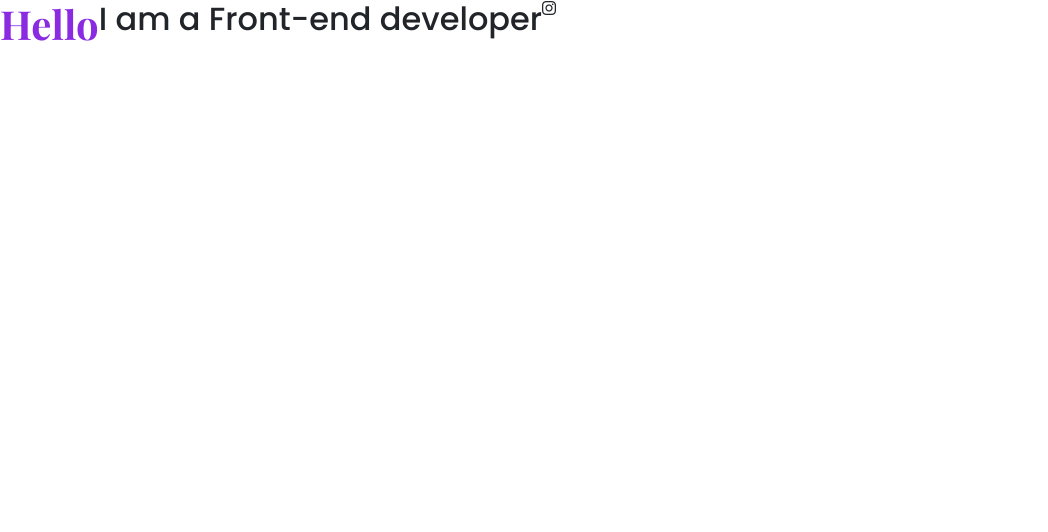
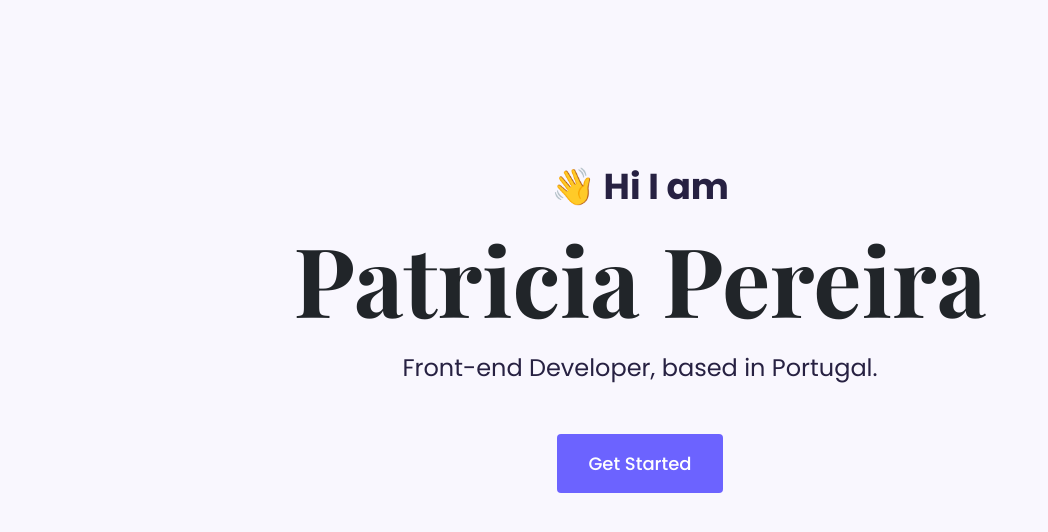
Before and after one commit to Karolinaa12/Portfolio-figma-project, a plain HTML site: page index.html in a window 1280 px wide. Shown: the whole page, without its empty margins (0-1048 px from the left). Drawn offline with nearby package versions, Linux system fonts and the light colour scheme.

Commit message:
Created homepage hero

```diff
--- a/index.html
+++ b/index.html
@@ -12,6 +12,7 @@
       integrity="sha384-iYQeCzEYFbKjA/T2uDLTpkwGzCiq6soy8tYaI1GyVh/UjpbCx/TYkiZhlZB6+fzT"
       crossorigin="anonymous"
     />
+    <!-- Bootsrap JS only -->
     <script
       src="https://cdn.jsdelivr.net/npm/bootstrap@5.0.0-beta2/dist/js/bootstrap.bundle.min.js"
       integrity="sha384-b5kHyXgcpbZJO/tY9Ul7kGkf1S0CWuKcCD38l8YkeH8z8QjE0GmW1gYU5S9FOnJ0"
@@ -36,10 +37,11 @@
     />
   </head>
   <body>
-    <div class="d-flex">
-      <h1>Hello</h1>
-      <h2>I am a Front-end developer</h2>
-      <i class="fa-brands fa-instagram"></i>
+    <div class="hero">
+      <p>👋 Hi I am</p>
+      <h1>Patricia Pereira</h1>
+      <h2 class="mb-5">Front-end Developer, based in Portugal.</h2>
+      <a href="#" class="btn btn-branding">Get Started</a>
     </div>
   </body>
 </html>
--- a/src/styles.css
+++ b/src/styles.css
@@ -1,11 +1,50 @@
 /* font-family: 'Playfair Display', serif;
 font-family: 'Poppins', sans-serif; */
+:root {
+  --branding-color: #6c63ff;
+  --secondary-color: #f9f7fe;
+  --heading-font-family: "Playfair Display", serif;
+  --default-font-family: "Poppins", sans-serif;
+}
+
+body {
+  font-family: var(--default-font-family);
+}
 
 h1 {
-  color: blueviolet;
-  font-family: "Playfair Display", serif;
+  font-family: var(--heading-font-family);
+  font-size: 96px;
+  font-weight: 700;
+  line-height: 128px;
 }
 
 h2 {
-  font-family: "Poppins", sans-serif;
+  font-size: 24px;
+  line-height: 36px;
+  font-weight: 400;
+  color: #272142;
 }
+
+.hero {
+  background-color: var(--secondary-color);
+  text-align: center;
+  padding: 160px 20px;
+}
+
+.hero p {
+  font-size: 36px;
+  font-weight: 700;
+  line-height: 54px;
+  color: #272142;
+  margin: 0;
+}
+
+.btn-branding {
+  background-color: var(--branding-color);
+  color: white;
+  border-radius: 4px;
+  padding: 15px 30px;
+  font-size: 18px;
+  font-weight: 500;
+  line-height: 27px;
+}
```
